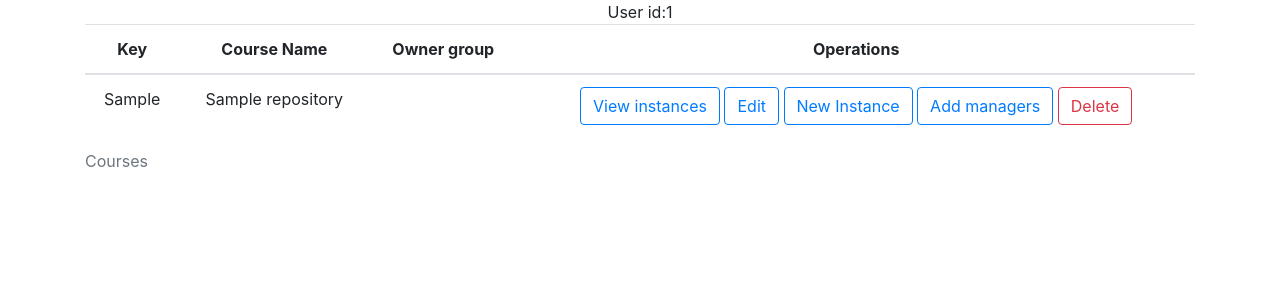
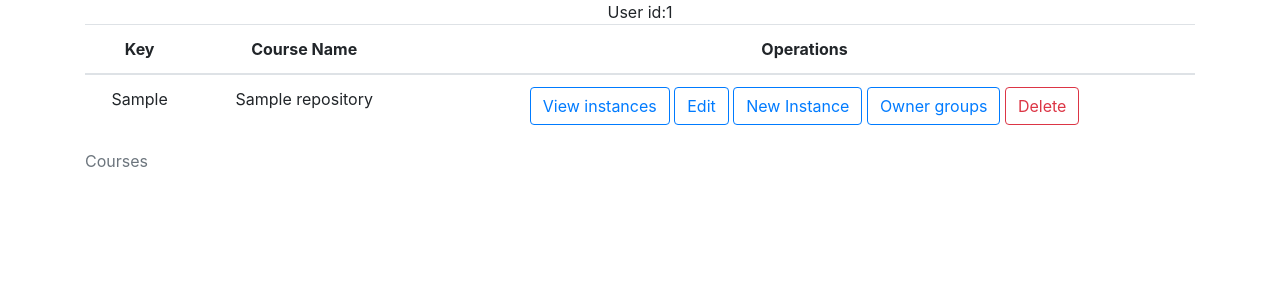
Before and after one commit to apluslms/shepherd, a Flask app: page /courses/ in a window 1280 px wide. Shown: the part 61-361 px from the top of the page. Run offline with Flask 2, Linux system fonts and the light colour scheme; a user stored in the database is signed in; tables that the repository leaves empty hold one stand-in row (values such as "Sample post"); some libraries are stand-ins or nearby versions.

Commit message:
fix the bug in moving courses. Change the course list ui

```diff
--- a/apluslms_shepherd/courses/views.py
+++ b/apluslms_shepherd/courses/views.py
@@ -226,23 +226,3 @@ def instance_log(instance_id):
         flash('No such instance in the database, please refresh the page.')
         redirect('')
     render_template('instance_log.html', instance=instance)
-
-@course_bp.route('manager/<course_key>/add/', methods=['GET'])
-@login_required
-def available_users(course_key):
-    course = CourseRepository.query.filter_by(key=course_key).one_or_none()
-    if course is None:
-        flash('There is no such course under this user')
-        return redirect('/courses/')
-    if current_user not in course.owner.members:
-        flash('Permission Denied')
-        return redirect('/courses/')
-
-    group = db.session.query(Group).filter_by(id=course.owner_id).one_or_none()
-    # conditions = []
-    # for role in ['Instructor', 'Mentor', 'Teacher', 'TeachingAssistant', 'TA']:
-    #     conditions.append(User.roles.contains(role))
-    # available_users = db.session.query(User).filter(db.or_(*conditions),
-    #                                                 db.not_(User.groups.any(Group.id == group.id))).all()
-    # return render_template('members/members_add.html', group=group, users=available_users)
-    return list_users(group.id)
--- a/apluslms_shepherd/groups/utils.py
+++ b/apluslms_shepherd/groups/utils.py
@@ -88,6 +88,9 @@ def group_manage_perm(func):
             group = db.session.query(Group).filter_by(id=group_id).one_or_none()
         elif "group_id" in request.args:
             group_id = request.args.get('group_id')
+            group = db.session.query(Group).filter_by(id=group_id).one_or_none()
+        elif "old_owner_id" in request.args:
+            group_id = request.args.get('old_owner_id')
             group = db.session.query(Group).filter_by(id=group_id).one_or_none()
         else:
             flash('Could not get the group info')
--- a/apluslms_shepherd/templates/course_list.html
+++ b/apluslms_shepherd/templates/course_list.html
@@ -42,36 +42,27 @@
                                     </button>
                                 </form>
                             </td>
-
                         </tr>
-
                     {% endfor %}
                     </tbody>
                 </table>
-
             </div>
         {% endfor %}
         <table class="text-center table">
             <caption>Courses</caption>
             <thead>
             <tr>
-
                 <th scope="col">Key</th>
                 <th scope="col">Course Name</th>
-                <th scope="col">Owner group</th>
                 <th scope="col">Operations</th>
             </tr>
             </thead>
             <tbody>
             {% for each in courses %}
                 <tr>
-
                     <td>{{ each.key }}</td>
                     <td>{{ each.name }}</td>
-                    <td>{{ each.owner_id }}</td>
-
                     <td>
-
                         <form method="post" action="/courses/delete/{{ each.key }}/">
                             <a class=" btn btn-outline-primary" data-toggle="collapse" href="#{{ each.key }}"
                                role="button" aria-expanded="false" aria-controls="collapseExample">
@@ -84,20 +75,15 @@
                                     onclick="location.href='/courses/create/{{ each.key }}/'">New Instance
                             </button>
                             <button type="button" class="btn btn-outline-primary"
-                                    onclick="location.href='/courses/manager/{{ each.key }}/add/'">
-                                    Add managers
+                                    onclick="location.href='/courses/{{ each.key }}/owner_groups/'">
+                                    Owner groups
                             </button>
                             <button type="submit" class="btn btn-outline-danger are-you-sure">Delete</button>
                         </form>
                     </td>
-
                 </tr>
-
-
             {% endfor %}
-
             </tbody>
-
         </table>
     </div>
 
--- a/apluslms_shepherd/templates/groups/my_groups.html
+++ b/apluslms_shepherd/templates/groups/my_groups.html
@@ -31,7 +31,7 @@
         </ul>
     </div>
 
-    <div class="modal fade" id="moveCourseModal" tabindex="-1" role="dialog" aria-labelledby="exampleModalLabel" aria-hidden="true">
+    <div class="modal fade" id="moveCourseModal" tabindex="-1" role="dialog" aria-labelledby="moveCourseModal" aria-hidden="true">
                 <div class="modal-dialog" role="document">
                     <div class="modal-content">
                         <div class="modal-header">
```
Also changed, not shown: apluslms_shepherd/groups/views.py (+9 -7 lines), apluslms_shepherd/static/my_groups.js (+8 -13 lines).
